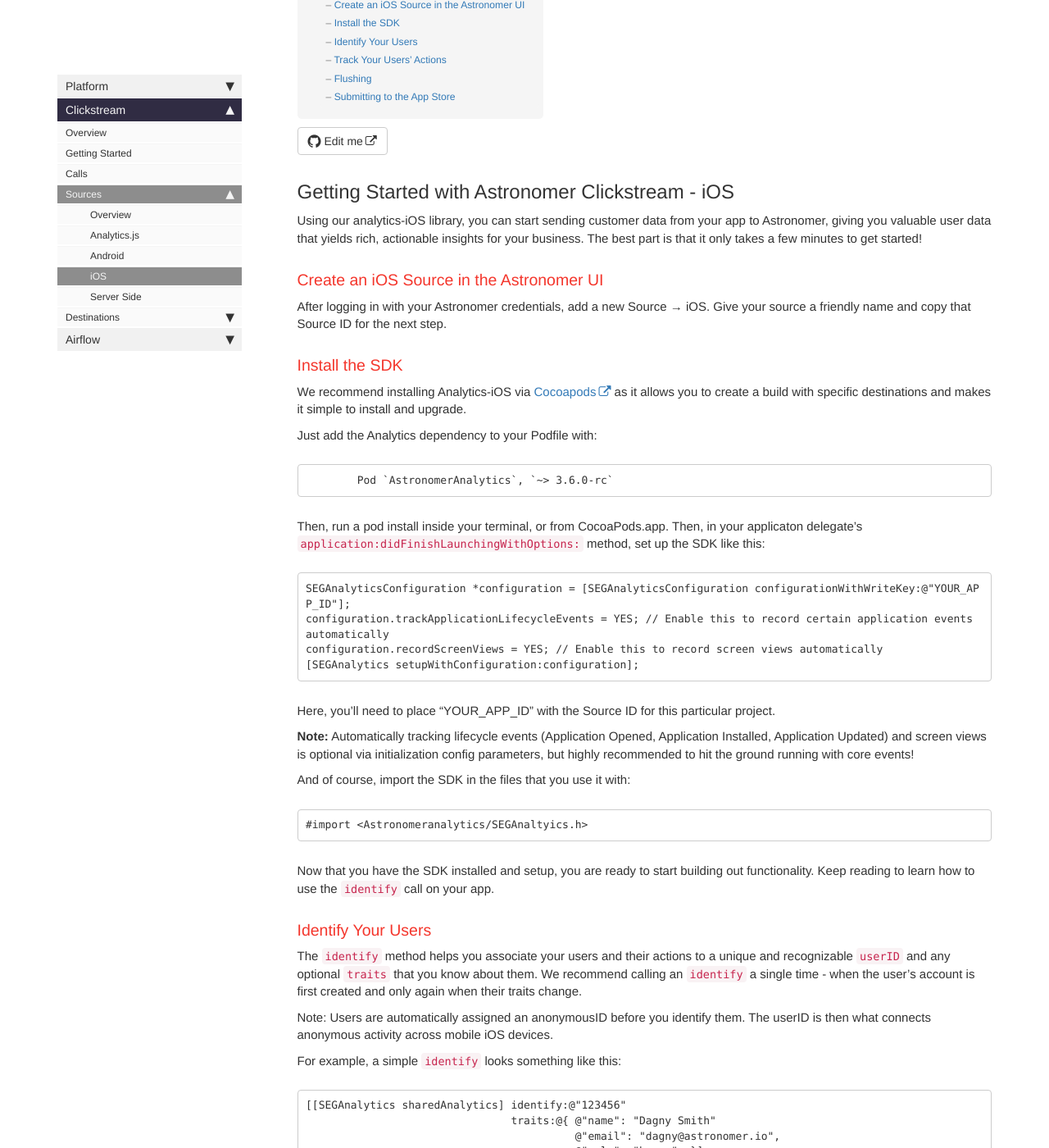
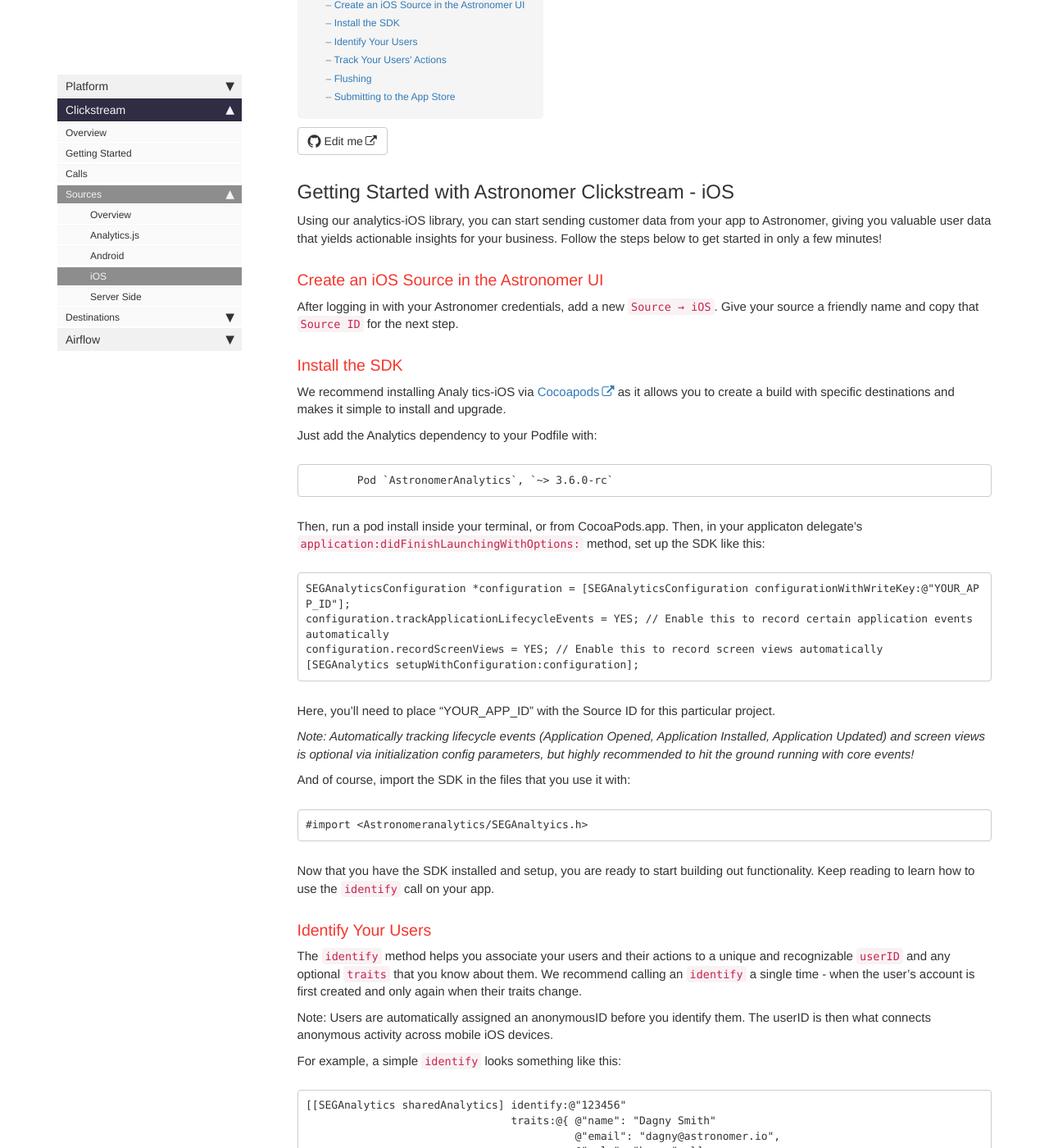
Before and after one commit to petedejoy/documentation, a Jekyll site: the page built from v2/clickstream/sources/ios.md, in a window 1280 px wide and 1400 px high, scrolled down 242 px. Shown: the whole window at 82% size. Built offline with Jekyll 4.4.1, drawn with Linux system fonts in a browser that asks for light colours; nearby versions of some CDN libraries; comment, search, counter and statistics services are not loaded; some of the changed text lies outside the part shown.

Commit message:
iOS MVP Final #61

````diff
--- a/v2/clickstream/sources/ios.md
+++ b/v2/clickstream/sources/ios.md
@@ -4,13 +4,16 @@ sidebar: platform_sidebar
 ---
 
 ## Getting Started with Astronomer Clickstream - iOS
-Using our analytics-iOS library, you can start sending customer data from your app to Astronomer, giving you valuable user data that yields rich, actionable insights for your business. The best part is that it only takes a few minutes to get started!
+
+Using our analytics-iOS library, you can start sending customer data from your app to Astronomer, giving you valuable user data that yields actionable insights for your business. Follow the steps below to get started in only a few minutes!
 
 ### Create an iOS Source in the Astronomer UI
-After logging in with your Astronomer credentials, add a new Source → iOS. Give your source a friendly name and copy that Source ID for the next step.
+
+After logging in with your Astronomer credentials, add a new `Source → iOS`. Give your source a friendly name and copy that `Source ID` for the next step.
 
 ### Install the SDK
-We recommend installing Analytics-iOS via [Cocoapods](https://cocoapods.org/) as it allows you to create a build with specific destinations and makes it simple to install and upgrade.
+We recommend installing Analy
+tics-iOS via [Cocoapods](https://cocoapods.org/) as it allows you to create a build with specific destinations and makes it simple to install and upgrade.
 
 Just add the Analytics dependency to your Podfile with:
 
@@ -29,7 +32,7 @@ configuration.recordScreenViews = YES; // Enable this to record screen views aut
 
 Here, you'll need to place "YOUR_APP_ID" with the Source ID for this particular project.
 
-**Note:** Automatically tracking lifecycle events (Application Opened, Application Installed, Application Updated) and screen views is optional via initialization config parameters, but highly recommended to hit the ground running with core events!
+*Note: Automatically tracking lifecycle events (Application Opened, Application Installed, Application Updated) and screen views is optional via initialization config parameters, but highly recommended to hit the ground running with core events!*
 
 And of course, import the SDK in the files that you use it with:
 ```
@@ -39,6 +42,7 @@ And of course, import the SDK in the files that you use it with:
 Now that you have the SDK installed and setup, you are ready to start building out functionality. Keep reading to learn how to use the `identify` call on your app.
 
 ### Identify Your Users
+
 The `identify` method helps you associate your users and their actions to a unique and recognizable `userID` and any optional `traits` that you know about them. We recommend calling an `identify` a single time - when the user's account is first created and only again when their traits change.
 
 Note: Users are automatically assigned an anonymousID before you identify them. The userID is then what connects anonymous activity across mobile iOS devices.
@@ -53,11 +57,12 @@ For example, a simple `identify` looks something like this:
 
 This call is identifying a user by her unique `userID` (from your database) and associating her with `name`, `email`, and `role` traits.
 
-**Note:** When you add an `identify` to your iOS app, you will need to replace all those hard-coded strings with details about the currently logged-in user.
+*Note: When you add an `identify` to your iOS app, you will need to replace all those hard-coded strings with details about the currently logged-in user.*
 
 Once you have the `identify` call implemented, you're ready to move on to the `track` call.
 
 ### Track Your Users’ Actions
+
 To get to a more complete event tracking analytics setup, you can add a `track` call to your app. This will tell Astronomer which actions users are performing in your app. With `track`, each user action triggers an “event”, which can also have associated properties.
 
 To start, our SDK can automatically track a few common events (e.g. Application_Installed, Application_Opened, and Application_Updated) - you will just need to enable this option during initialization. In addition to these, you will likely want to track some events that are success indicators for your app - like Viewed Product, Email Sign Up, Item Purchased, etc.
@@ -71,11 +76,12 @@ Setting up a `track` is very similar to the process you just went through to set
 
 This example `track` call tells us that a user just triggered an "Item Purchased" event for an `item` called "Cat Feather Toy" and `revenue` of 9.99.
 
-**Note:** In order to use a `track` call, you must specify a name for the event you want to track whereas properties and options are all optional fields.
+*Note: In order to use a `track` call, you must specify a name for the event you want to track whereas properties and options are all optional fields.*
 
 A lot of analytics tools support custom event mapping so, with `track` implemented, you’ll be able to attribute events to your users and start targeting them in a more informed and relevant way.
 
 ### Flushing
+
 You can specify the number of events that should queue before flushing. Set this to 1 to send events as they come in (i.e. not batched) but note that it will use more battery. Also note that this is 20 by default.
 ```
 SEGAnalyticsConfiguration *configuration = [SEGAnalyticsConfiguration configurationWithSourceID:@"YOUR_APP_ID"];
@@ -90,6 +96,7 @@ Alternatively, you can `flush` the queue manually:
 ```
 
 ### Submitting to the App Store
+
 When submitting to the App Store, beware that Astronomer collects the IDFA for use in doing mobile install attribution with destinations like Mobile App Tracking. Even if you’re not currently doing mobile install attribution, if you get asked, “Does this app use the Advertising Identifier (IDFA)?” on this page, you’ll want to check the following three boxes:
   1. Attribute this app to a previously sent advertisement
   2. “Attribute an action taken within this app to a previously served advertisement”
@@ -97,6 +104,4 @@ When submitting to the App Store, beware that Astronomer collects the IDFA for u
 
 Unless you are actually going to display ads in your app, do not check the box labeled "Serve advertisements within the app".
 
-Congratulations! You can now use Astronomer Analytics for iOS. Time to start hitting your business with insightful and impactful user info!
-
-{% include links.html %}
+Congratulations! You can now use Astronomer Analytics in your iOS app. Time to start hitting your business with insightful user data!
````
